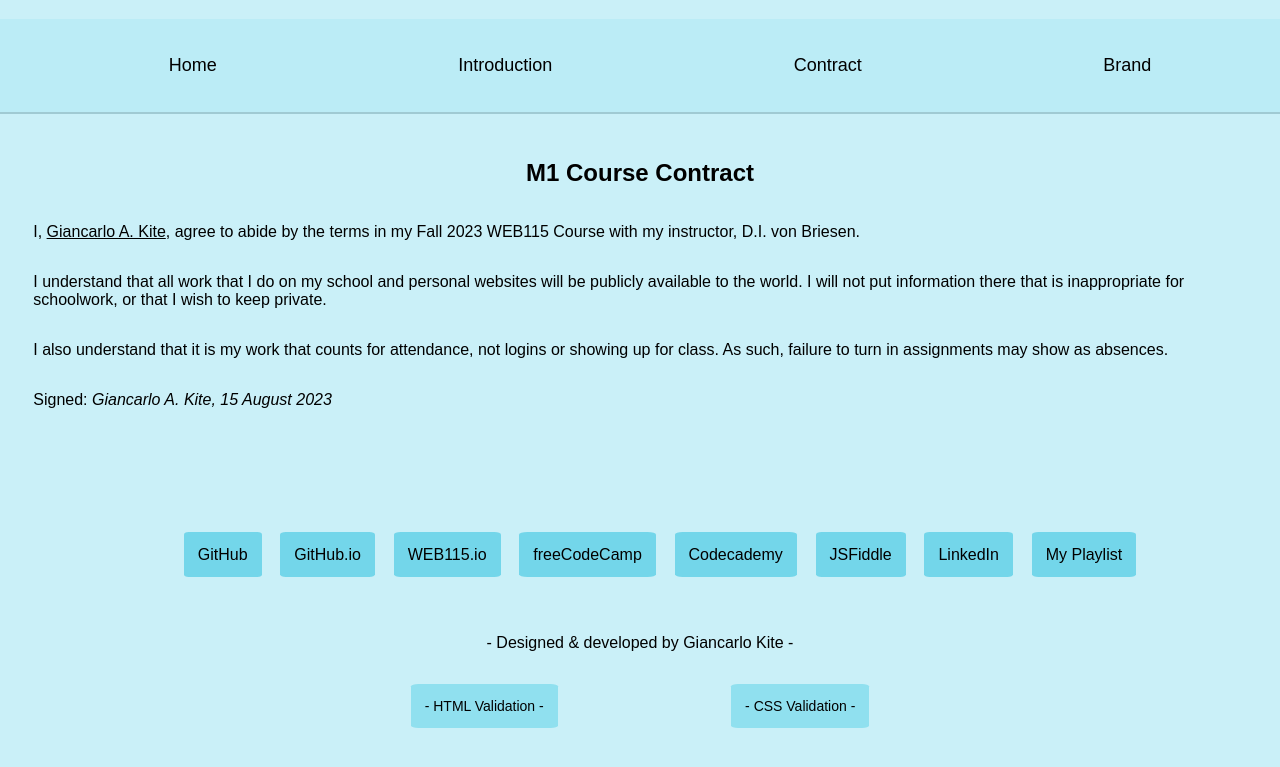
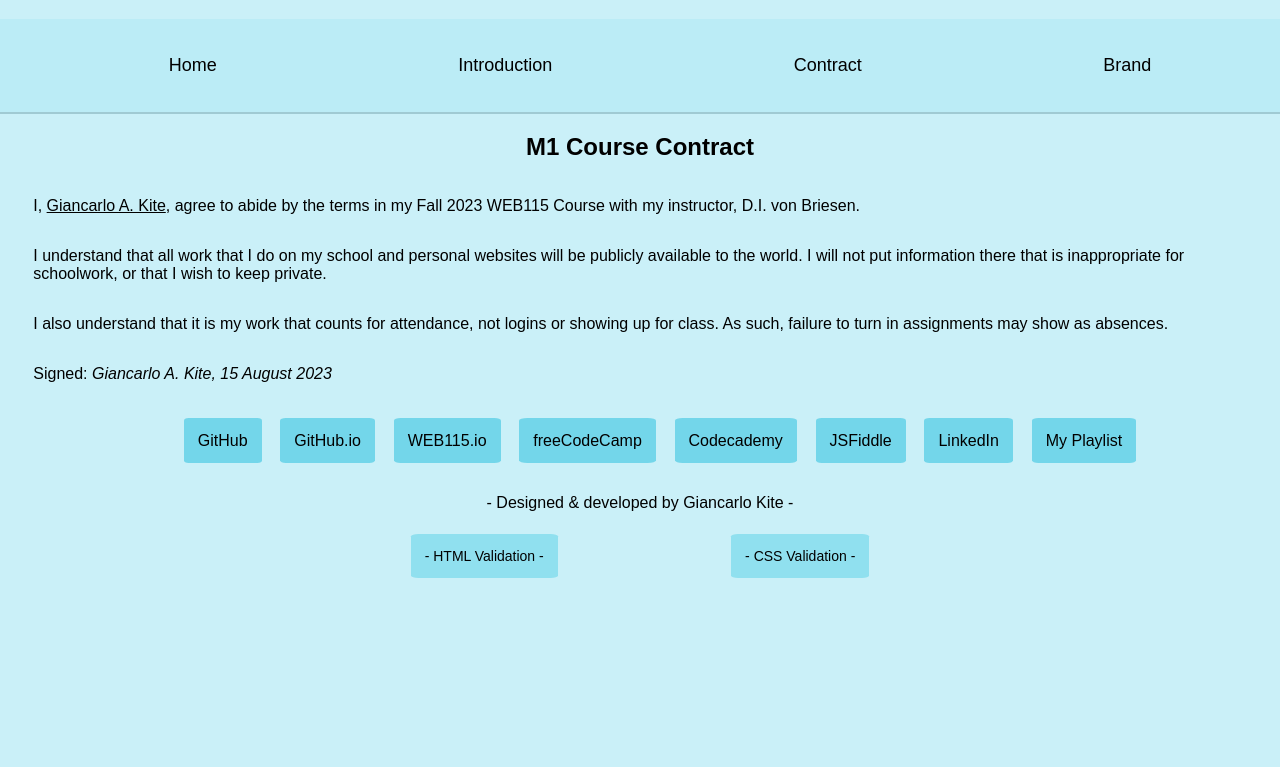
Before and after one commit to giancarlo-k/web115, a plain HTML site: page contract.html in a window 1280 px wide. Shown: the part 69-836 px from the top of the page. After the commit the page ends 800 px from the top, so only its background shows below. Drawn offline with Linux system fonts and the light colour scheme; a web font is replaced by a local one.

Commit message:
Update contract.css

```diff
--- a/styles/contract.css
+++ b/styles/contract.css
@@ -29,6 +29,7 @@ main {
 
 h2 {
   align-self: center;
+  margin-top: -.5%;
 }
 
 /* ------------------------------------------------------------------------------------------ */
@@ -94,8 +95,6 @@ footer {
   flex-direction: column;
   justify-content: center;
   align-items: center;
-  margin: 1.5%;
-  margin-top: 5%;
   animation: fadeInAnimation ease 3.5s;
   animation-iteration-count: 1;
   animation-fill-mode: forwards;
@@ -103,7 +102,7 @@ footer {
 
 .navBox {
   width: 80%;
-  margin: 3% 0% 3% 0%;
+  margin: 1% 0% 1% 0%;
   font-size: 18px;
   text-decoration: none;
 }
@@ -144,7 +143,7 @@ footer {
   flex-direction: row;
   justify-content:space-around;
   align-items: center;
-  margin: 20px;
+  margin: 10px;
   width: 50%;
   font-size: 14px;
 }
```
